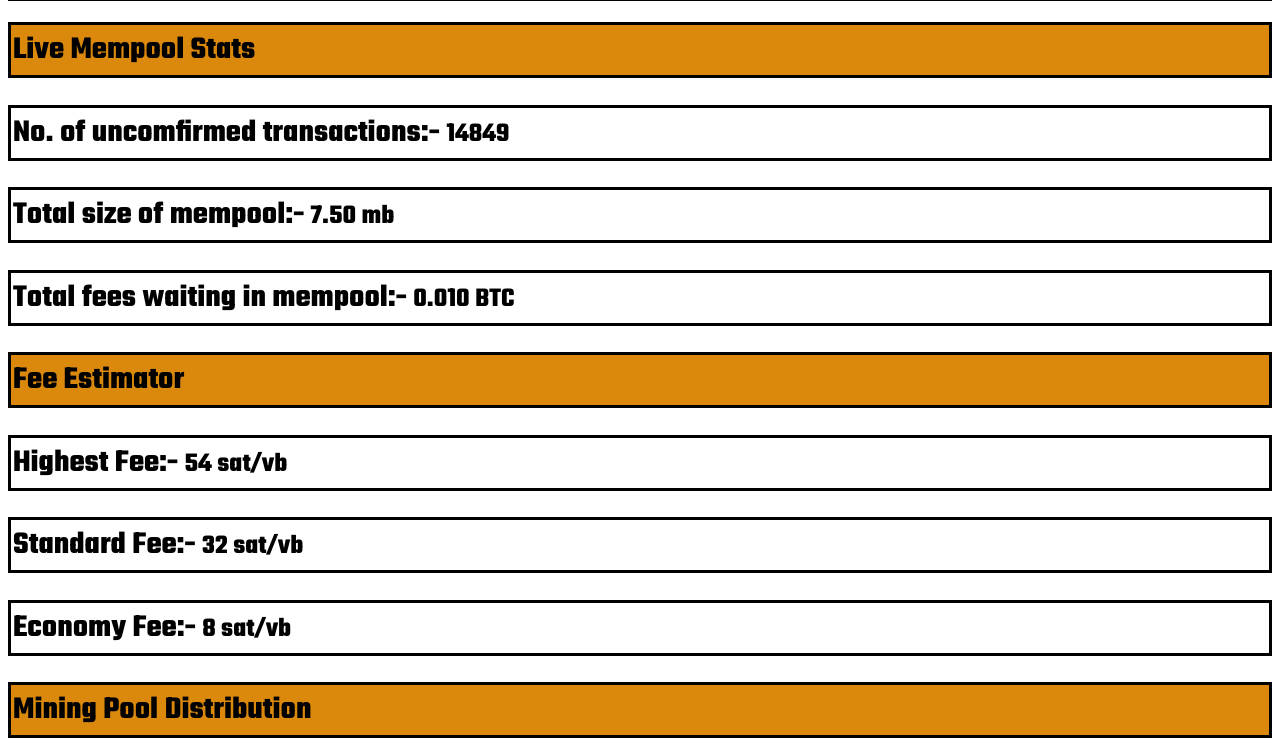
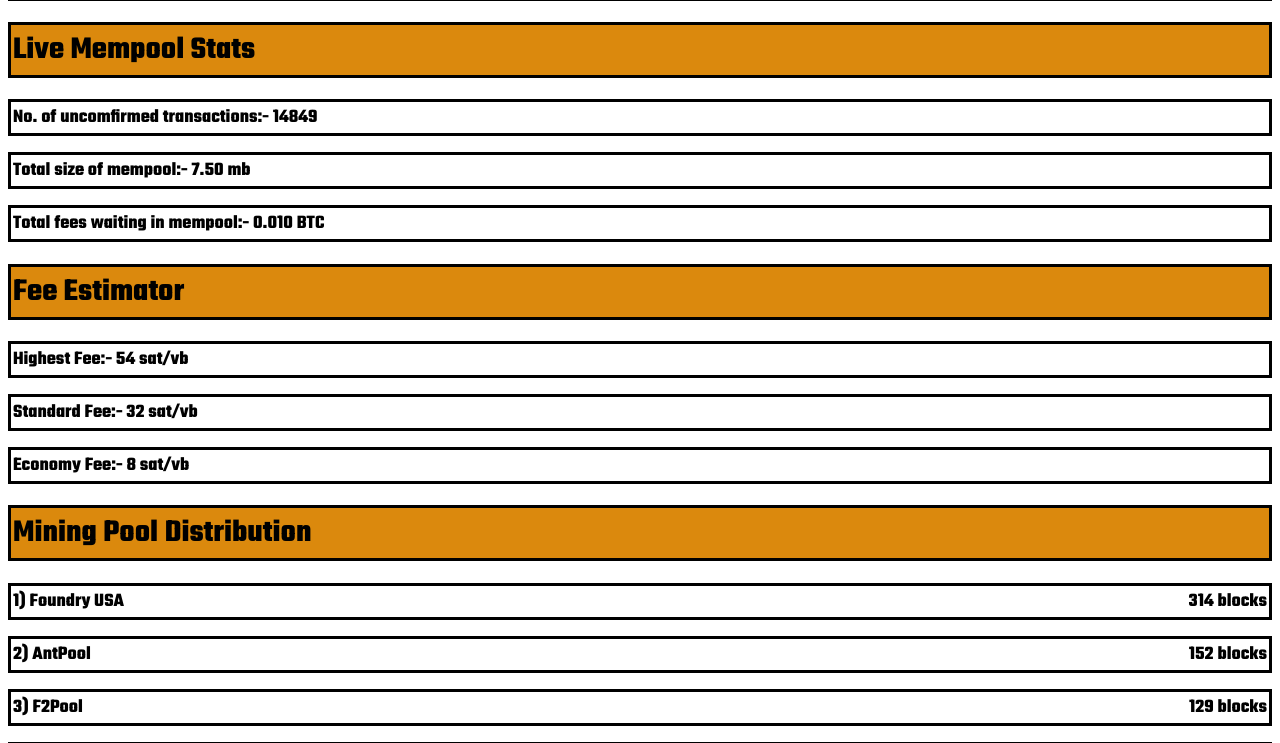
Before and after one commit to Dreamstick9/ChromaScope, a React (Vite) app: page / in a window 1280 px wide. Shown: the part 1010-1753 px from the top of the page. Built offline with nearby package versions, Linux system fonts and the light colour scheme; a web font is replaced by a local one.

Commit message:
fixed font sizing

```diff
--- a/src/api-features/Mining.css
+++ b/src/api-features/Mining.css
@@ -9,7 +9,6 @@
     background-color: #db890d;
 } */
 
-.bro{
-    font-size: 1.7rem;
-
+h2{
+    font-size: 1.2rem;
 }
```
